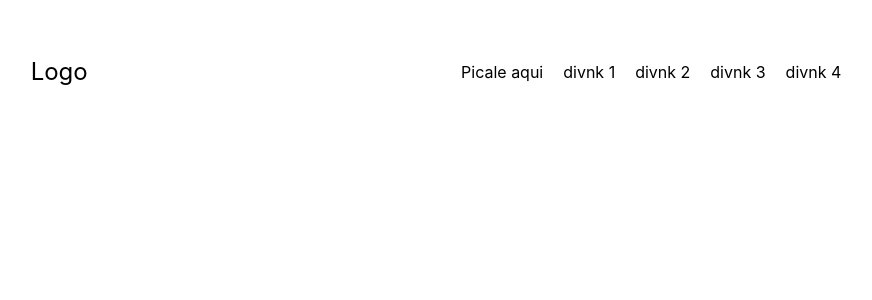
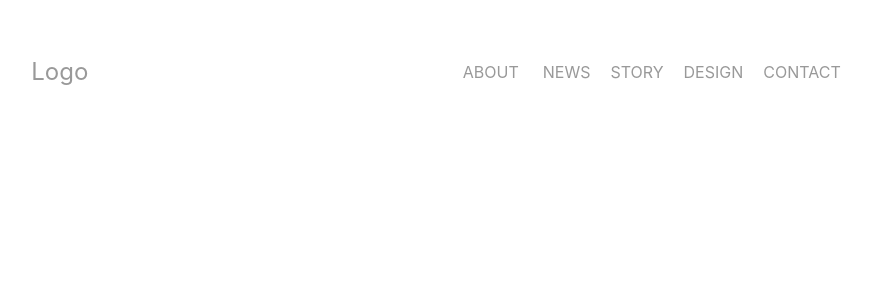
Before and after one commit to EduardoCortesL/Simbiosis, a Next.js app: page / in a window 1280 px wide. Shown: the top 300 px of the page, without its empty margins (204-1076 px from the left). Built offline with nearby package versions, Linux system fonts and the light colour scheme.

Commit message:
finished navbar skeleton, need to polutate with right info

```diff
--- /dev/null
+++ b/components/imageGallery.js
@@ -0,0 +1,15 @@
+import { useState, useEffect } from "react";
+
+
+const Gallery = () => {
+
+    //"https://firebasestorage.googleapis.com/v0/b/bito-b4105.appspot.com/o/logo_color.png?alt=media&token=bc69527a-09cf-48e5-8789-d861288f7443"
+    //'https://firebasestorage.googleapis.com/v0/b/bito-b4105.appspot.com/o/karen.jpg?alt=media&token=b3acb614-81d1-470d-8983-a6b805b5388f'
+    return (
+        <div className="bg-white">
+
+        </div>
+    )
+}
+
+export default Gallery;
--- a/components/navbar.js
+++ b/components/navbar.js
@@ -2,23 +2,30 @@ const NavBar = () => {
 
 
     return (
-        <div class="bg-white text-black">
-            <div class="h-36 mx-auto px-12 flex items-center justify-around ">
-                <a class="text-2xl  hover:text-cyan-500 transition-colors cursor-pointer">Logo</a>
-                <div class="flex items-center gap-5 ">
-                    <div >
-                        <button> Picale aqui</button>
-                        <ul class=" absolute hidden block text-right text-gray-900">
-                            <li><a href="#" class="block px-3 py-2 hover:bg-gray-200">1</a></li>
-                            <li><a href="#" class="block px-3 py-2 hover:bg-gray-200">2</a></li>
-                            <li><a href="#" class="block px-3 py-2 hover:bg-gray-200">3</a></li>
-                            <li><a href="#" class="block px-3 py-2 hover:bg-gray-200">4</a></li>
+        <div className="text-simbiosis-gray">
+            <div className="h-36 mx-auto px-12 flex items-center justify-around ">
+                <a className="text-2xl  hover:text-black transition-colors cursor-pointer">Logo</a>
+                <div className="flex items-center gap-5 ">
+                    <div className="group inline-block relative">
+                        <button className="inline-flex items-center hover:text-black">
+                            <span className="mr-1">ABOUT</span>
+                        </button>
+                        <ul className="absolute hidden pt-1 group-hover:block">
+                            <li>
+                                <a className="rounded-t hover:text-black py-2 px-4 block whitespace-no-wrap" href="#">PHILOSOPHY</a>
+                            </li>
+                            <li>
+                                <a className=" hover:text-black py-2 px-4 block whitespace-no-wrap" href="#">TEAM</a>
+                            </li>
+                            <li>
+                                <a className="rounded-b  hover:text-black py-2 px-4 block whitespace-no-wrap" href="#">AWARDS</a>
+                            </li>
                         </ul>
                     </div>
-                    <div><a class="hover:text-cyan-500 transition-colors" href="">divnk 1</a></div>
-                    <div><a class="hover:text-cyan-500 transition-colors" href="">divnk 2</a></div>
-                    <div><a class="hover:text-cyan-500 transition-colors" href="">divnk 3</a></div>
-                    <div><a class="hover:text-cyan-500 transition-colors" href="">divnk 4</a></div>
+                    <div><a className="hover:text-black transition-colors" href="">NEWS</a></div>
+                    <div><a className="hover:text-black transition-colors" href="">STORY</a></div>
+                    <div><a className="hover:text-black transition-colors" href="">DESIGN</a></div>
+                    <div><a className="hover:text-black transition-colors" href="">CONTACT</a></div>
                 </div>
             </div>
         </div>
--- a/pages/index.js
+++ b/pages/index.js
@@ -1,14 +1,17 @@
 import Head from 'next/head'
 import Image from 'next/image'
+import Gallery from '../components/imageGallery'
 import NavBar from '../components/navbar'
 
 const Home = () => {
   return (
     <div>
-        <NavBar/>
-        <div className='max-h-full bg-white'>
-
-        </div>
+      <top>
+        <NavBar />
+      </top>
+      <body>
+        < Gallery />
+      </body>
     </div>
   )
 }
--- a/styles/globals.css
+++ b/styles/globals.css
@@ -25,6 +25,6 @@ a {
   }
   body {
     color: white;
-    background: black;
+    background: white;
   }
 }
--- a/tailwind.config.js
+++ b/tailwind.config.js
@@ -6,7 +6,11 @@ module.exports = {
     "./components/**/*.{js,ts,jsx,tsx}",
   ],
   theme: {
-    extend: {},
+    extend: {
+      colors: {
+        'simbiosis-gray': "#999"
+      }
+    },
   },
   plugins: [],
 }
```
